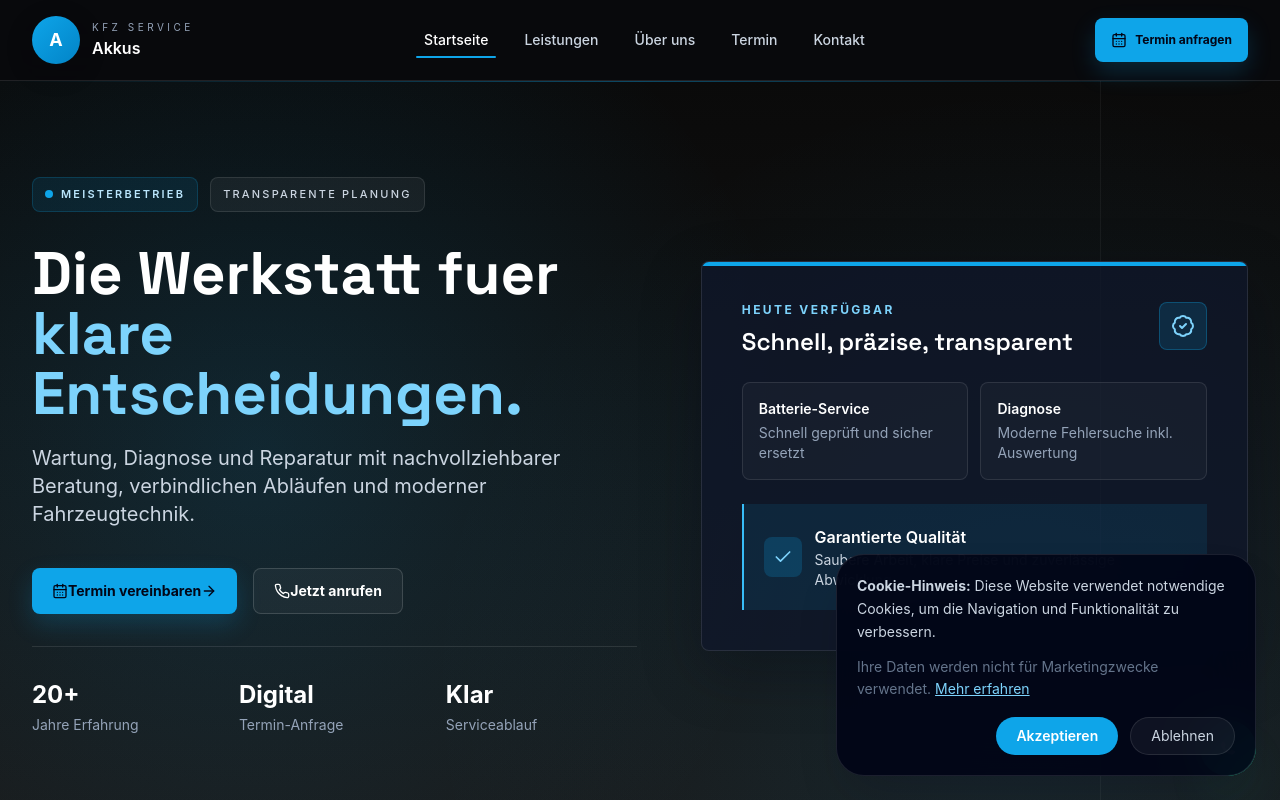
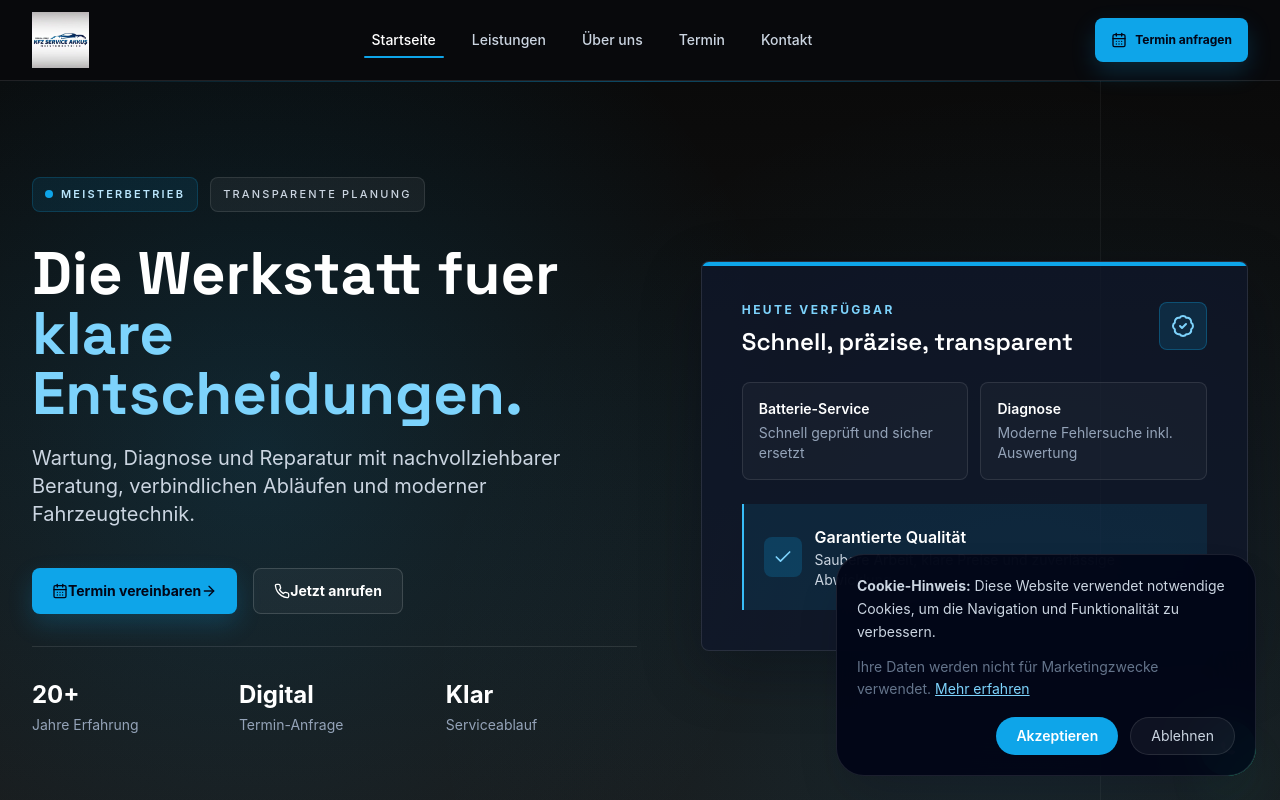
Before and after one commit to sametdogan63/kfzServiceAkkus, a Vue app: page / in a window 1280 px wide. Shown: the top 800 px of the page. Built offline with nearby package versions, Linux system fonts and the light colour scheme.

Commit message:
feat: Firmenlogo in Navigation integrieren

```diff
--- a/src/components/Navbar.vue
+++ b/src/components/Navbar.vue
@@ -2,14 +2,8 @@
   <nav class="sticky top-0 z-50 border-b border-white/10 bg-neutral-950/80 backdrop-blur-xl">
     <div class="section-container">
       <div class="flex h-16 items-center justify-between lg:h-20">
-        <RouterLink to="/" class="flex shrink-0 items-center gap-3 text-white transition hover:opacity-80">
-          <div class="inline-flex h-12 w-12 items-center justify-center rounded-full bg-gradient-to-br from-brand-500 to-brand-600 text-lg font-bold text-white shadow-card">
-            A
-          </div>
-          <div class="hidden sm:block">
-            <p class="text-[10px] uppercase tracking-[0.35em] text-slate-400">KFZ Service</p>
-            <p class="font-semibold text-white">Akkus</p>
-          </div>
+        <RouterLink to="/" class="flex shrink-0 items-center transition hover:opacity-80">
+          <img :src="logo" alt="KFZ Service Akkus Meisterbetrieb" class="h-12 w-auto object-contain sm:h-14" />
         </RouterLink>
 
         <div class="hidden items-center gap-1 lg:flex" aria-label="Hauptnavigation">
@@ -64,6 +58,7 @@
 import { ref } from 'vue'
 import { RouterLink, useRoute } from 'vue-router'
 import { CalendarDays, Menu, Phone, X } from 'lucide-vue-next'
+import logo from '../assets/kfz-service-akkus-logo.png'
 
 const route = useRoute()
 const isOpen = ref(false)
```
Also changed, not shown: src/assets/kfz-service-akkus-logo.png (added).
